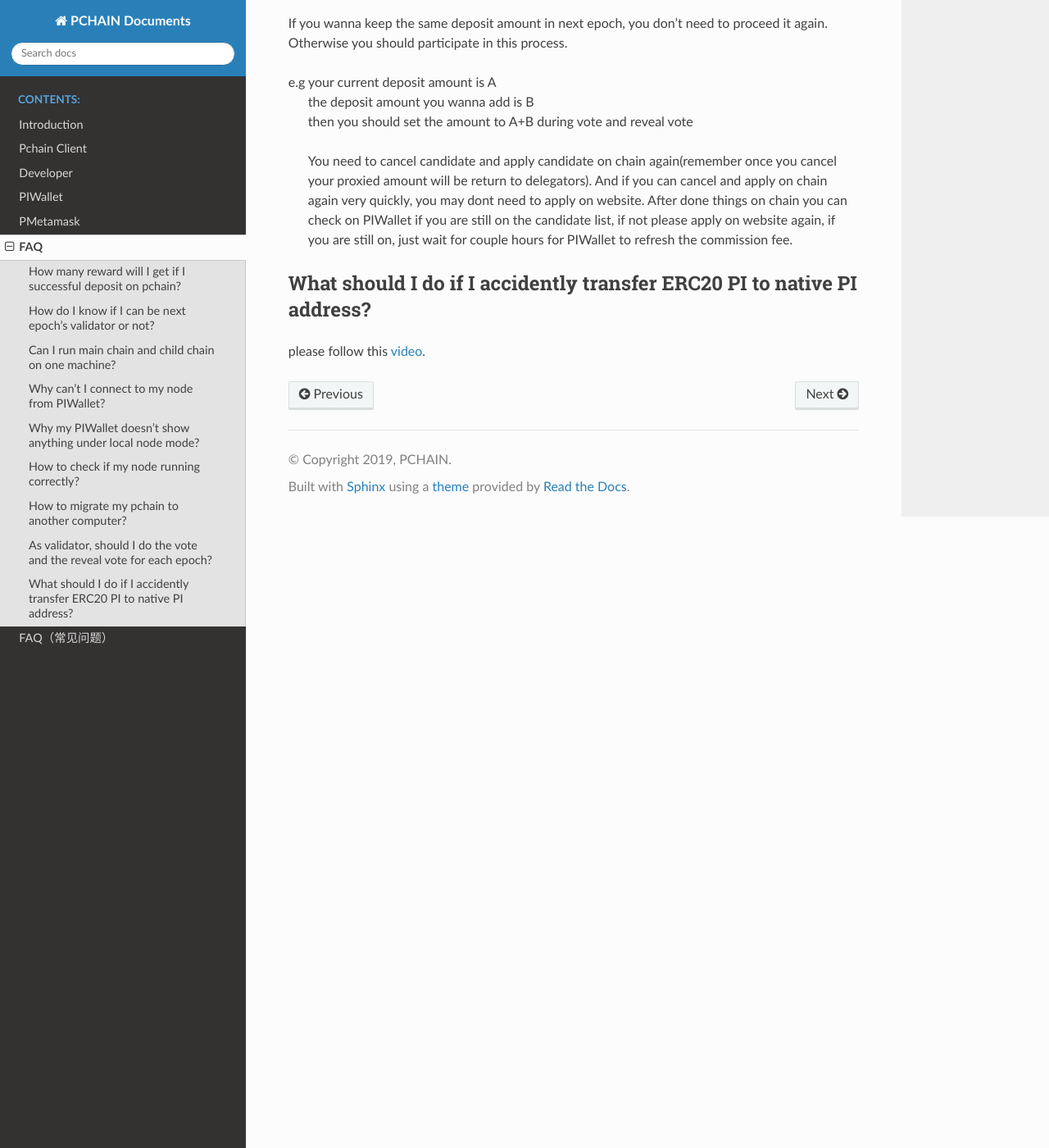
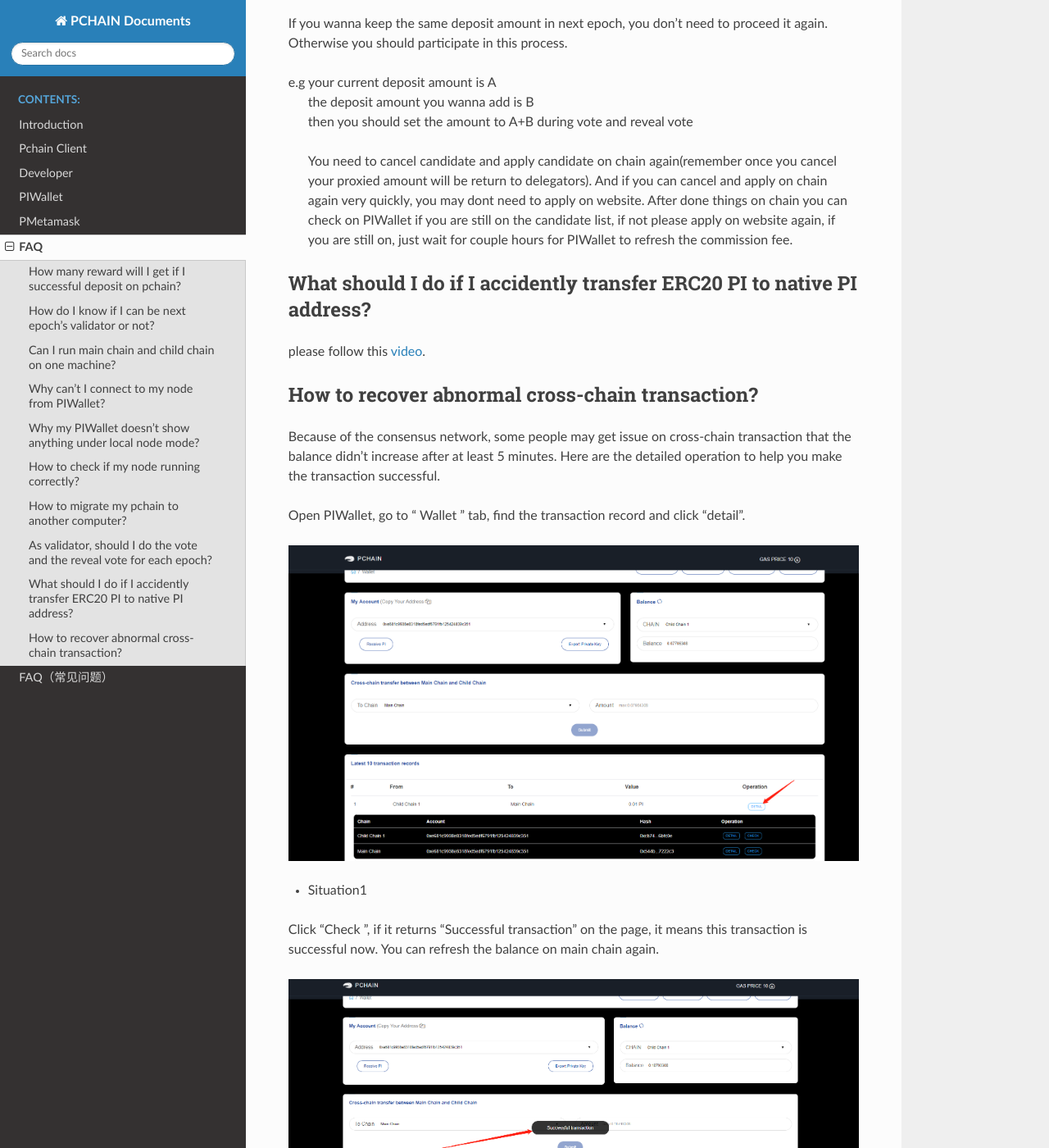
Before and after one commit to pchain-org/pchain-guide, a Sphinx documentation site: the page built from pchaindoc/source/FAQ/faq.rst, in a window 1280 px wide and 1400 px high, scrolled down 2673 px. Shown: the whole window at 82% size. Built offline with Sphinx 7.4.7 and the Read the Docs theme 2.0.0, drawn with Linux system fonts in a browser that asks for light colours; some of the changed text lies outside the part shown.

Commit message:
update faq

```diff
--- a/pchaindoc/source/FAQ/faq.rst
+++ b/pchaindoc/source/FAQ/faq.rst
@@ -97,3 +97,39 @@
 What should I do if I accidently transfer ERC20 PI to native PI address?
 -------------------------------------------------------------------------
 please follow this `video <https://www.youtube.com/watch?v=TRHv0sNS37U>`_.
+
+
+--------------------------------------------------
+How to recover abnormal cross-chain transaction?
+--------------------------------------------------
+
+Because of the consensus network, some people may get issue on cross-chain transaction that the balance didn’t increase after at least 5 minutes. Here are the detailed operation to help you make the transaction successful.
+
+Open PIWallet, go to “ Wallet ” tab, find the transaction record and click “detail”.
+
+.. image:: ../_static/q&a/recover0.png
+
+- Situation1
+Click “Check ”, if it returns “Successful transaction” on the page, it means this transaction is successful now. You can refresh the balance on main chain again.
+
+.. image:: ../_static/q&a/recover1.png
+
+- Situation 2
+If you click “check” and it returns “Failed Transaction”, it means you need to resend PI to recover this transaction. Pls click “Resend” directly.
+
+.. image:: ../_static/q&a/recover2.png
+
+.. image:: ../_static/q&a/recover3.png
+
+Fill out your account’s password.
+
+.. image:: ../_static/q&a/recover4.png
+
+Confirm the transaction info and click “Resend transaction”.
+
+.. image:: ../_static/q&a/recover5.png
+
+If it returns with one transaction hash, it means resend successfully. You can check the balance within 2 minutes.
+If it returns “Error” like the picture below, pls click “Detail” of the first transaction record and make a copy of the transaction hash. Then send this Tx hash & your address to PCHAIN Team (op@pchain.org). PCHAIN team will help you make this transaction successful in 1~2 business day(s).
+
+.. image:: ../_static/q&a/recover6.png
```
Also changed, not shown: pchaindoc/source/FAQ_zh/faq_zh.rst (+37 -0 lines), pchaindoc/source/_static/q&a/recover0.png (added), pchaindoc/source/_static/q&a/recover1.png (added), pchaindoc/source/_static/q&a/recover2.png (added), pchaindoc/source/_static/q&a/recover3.png (added), pchaindoc/source/_static/q&a/recover4.png (added), pchaindoc/source/_static/q&a/recover5.png (added), pchaindoc/source/_static/q&a/recover6.png (added).
